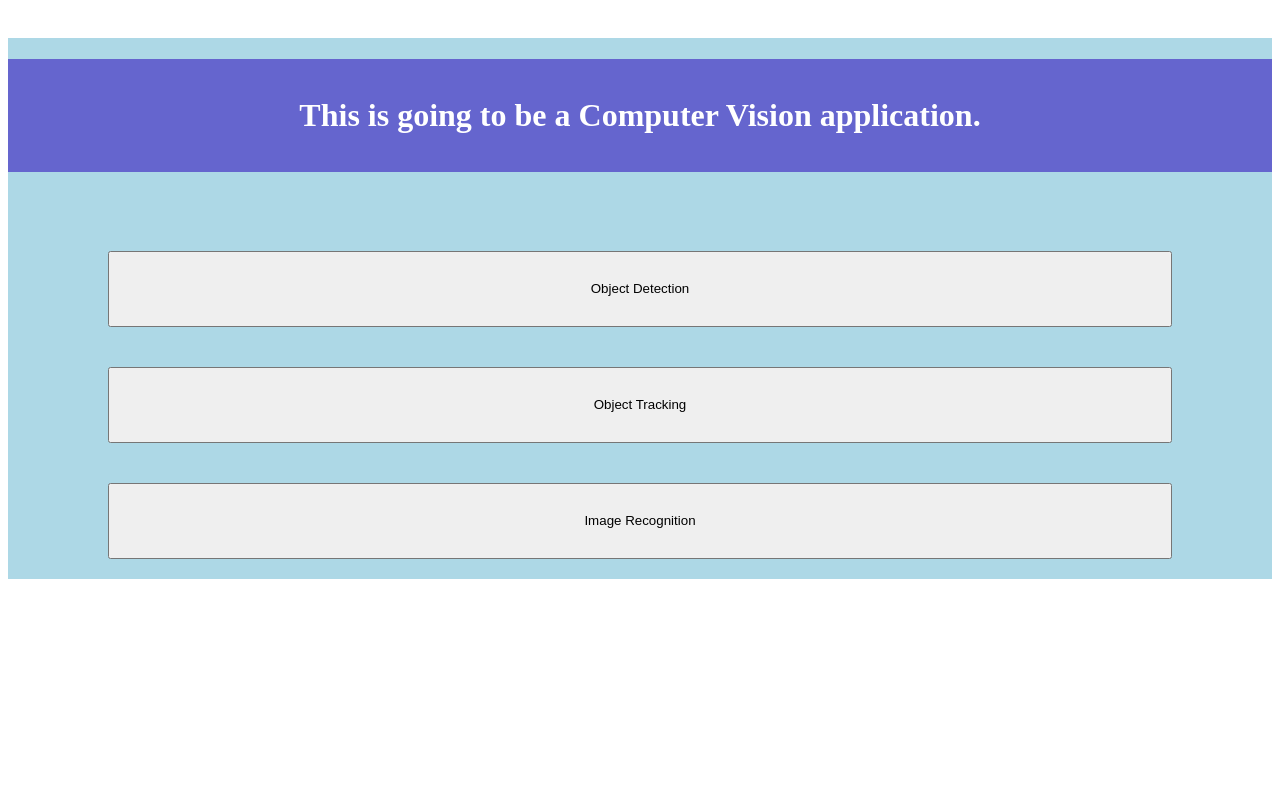
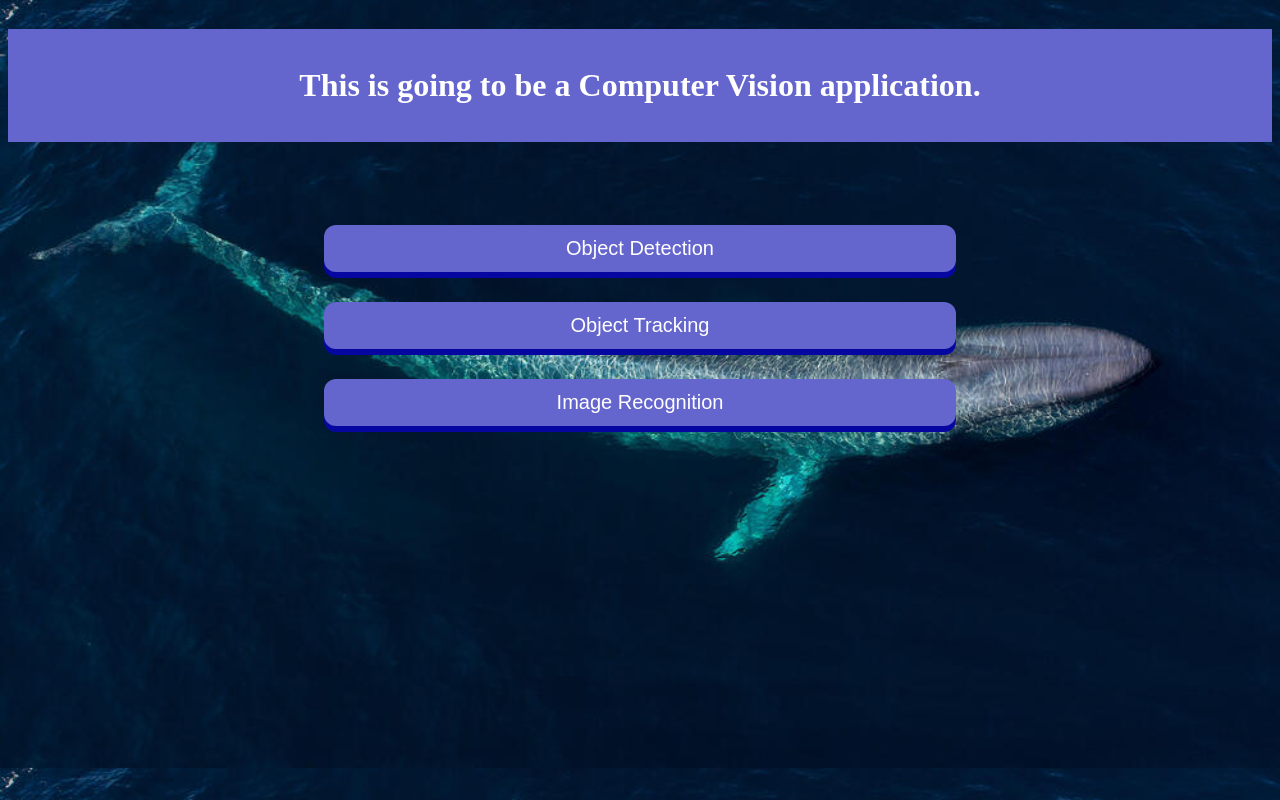
Before and after one commit to igornunespatricio/fastapi-project, a FastAPI app: page / in a window 1280 px wide. Run offline with FastAPI, Linux system fonts and the light colour scheme.

Commit message:
Adding styles, buttons and bg image

```diff
--- a/main.py
+++ b/main.py
@@ -6,6 +6,7 @@ from fastapi.responses import HTMLResponse
 app = FastAPI()
 
 app.mount("/static", StaticFiles(directory="static"), name="static")
+app.mount("/assets", StaticFiles(directory="assets"), name="assets")
 
 templates = Jinja2Templates(directory="templates")
 
--- a/static/styles.css
+++ b/static/styles.css
@@ -1,7 +1,8 @@
+body {
+    background-size: cover;
+}
 .content {
     text-align: center;
-    margin-top: 1cm;
-    background-color: lightblue;
     display: flex;
     flex-direction: column;
 }
@@ -18,15 +19,37 @@
     align-items: center;
     justify-content: center;
     margin-top: 1cm;
-    border: 2cm;
-
-    justify-content: space-between;
+    border: 2px;
+    flex-direction: column;
 }
 
 .button {
-    line-height: 70px;
-    margin-left: 100px;
-    margin-right: 100px;
-    margin-top: 20px;
-    margin-bottom: 20px;
+    margin-top: 30px;
+    padding: 20px 50px 20px 50px;
+    text-align: center;
+    width: 50%;
+    border-radius: 20px;
 }
+
+.pushable {
+    background: rgb(6, 6, 160);
+    border-radius: 12px;
+    border: none;
+    padding: 0;
+    cursor: pointer;
+    outline-offset: 4px;
+  }
+
+  .front {
+    display: block;
+    padding: 12px 42px;
+    border-radius: 12px;
+    font-size: 1.25rem;
+    background: rgb(101, 101, 206);
+    color: white;
+    transform: translateY(-6px);
+  }
+
+  .pushable:active .front {
+    transform: translateY(-2px);
+  }
--- a/templates/index.html
+++ b/templates/index.html
@@ -3,15 +3,21 @@
 <head>
     <meta charset="UTF-8">
     <title>Computer Vision</title>
-    <link href="/static/styles.css" rel="stylesheet">
+    <link href="{{ url_for('static', path='/styles.css') }}" rel="stylesheet">
 </head>
-<body>
+<body background="{{ url_for('assets', path='/blue-whale.jpg') }}" >
     <div class="content">
         <h1 class="title">This is going to be a Computer Vision application.</h1>
-        <div class="buttons"></div>
-            <button class="button">Object Detection</button>
-            <button class="button">Object Tracking</button>
-            <button class="button">Image Recognition</button>
+        <div class="buttons">
+            <button class="button pushable">
+                <span class="front">Object Detection</span>
+            </button>
+            <button class="button pushable">
+                <span class="front">Object Tracking</span>
+            </button>
+            <button class="button pushable">
+                <span class="front">Image Recognition</span>
+            </button>
         </div>
     </div>
 </body>
```
Also changed, not shown: assets/blue-whale.jpg (added).
